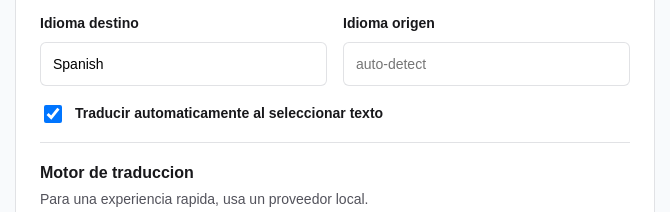
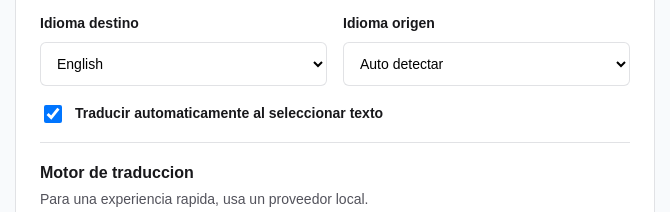
Before and after one commit to Ogarcia000/cursor-ai-translator, a browser extension: page extension/options.html in a window 1280 px wide. Shown: the part 166-378 px from the top of the page, 305-975 px from the left. Drawn offline with Linux system fonts and the light colour scheme; no server answers.

Commit message:
Add language selectors and browser defaults

```diff
--- a/extension/options.html
+++ b/extension/options.html
@@ -21,12 +21,12 @@
             <div class="field-grid">
               <label class="field">
                 <span>Idioma destino</span>
-                <input id="target-language" name="targetLanguage" type="text" autocomplete="off" placeholder="Spanish">
+                <select id="target-language" name="targetLanguage"></select>
               </label>
 
               <label class="field">
                 <span>Idioma origen</span>
-                <input id="source-language" name="sourceLanguage" type="text" autocomplete="off" placeholder="auto-detect">
+                <select id="source-language" name="sourceLanguage"></select>
               </label>
             </div>
 
--- a/extension/options.js
+++ b/extension/options.js
@@ -1,6 +1,6 @@
 const DEFAULT_SETTINGS = {
   backendUrl: "http://127.0.0.1:8787",
-  targetLanguage: "Spanish",
+  targetLanguage: "",
   sourceLanguage: "",
   autoTranslate: true,
   bubbleTheme: "light",
@@ -10,6 +10,29 @@ const DEFAULT_SETTINGS = {
   bubblePlacement: "cursor",
   autoHideMs: "0"
 };
+
+const COMMON_LANGUAGES = [
+  { code: "", label: "Auto detectar", value: "" },
+  { code: "en", label: "English", value: "English" },
+  { code: "es", label: "Español", value: "Spanish" },
+  { code: "fr", label: "Français", value: "French" },
+  { code: "de", label: "Deutsch", value: "German" },
+  { code: "it", label: "Italiano", value: "Italian" },
+  { code: "pt", label: "Português", value: "Portuguese" },
+  { code: "zh", label: "中文", value: "Chinese" },
+  { code: "ja", label: "日本語", value: "Japanese" },
+  { code: "ko", label: "한국어", value: "Korean" },
+  { code: "ar", label: "العربية", value: "Arabic" },
+  { code: "hi", label: "हिन्दी", value: "Hindi" },
+  { code: "ru", label: "Русский", value: "Russian" },
+  { code: "nl", label: "Nederlands", value: "Dutch" },
+  { code: "pl", label: "Polski", value: "Polish" },
+  { code: "tr", label: "Türkçe", value: "Turkish" },
+  { code: "vi", label: "Tiếng Việt", value: "Vietnamese" },
+  { code: "id", label: "Bahasa Indonesia", value: "Indonesian" },
+  { code: "th", label: "ไทย", value: "Thai" },
+  { code: "uk", label: "Українська", value: "Ukrainian" }
+];
 
 const form = document.querySelector("#settings-form");
 const status = document.querySelector("#status");
@@ -48,9 +71,14 @@ const providerPanels = {
 init();
 
 async function init() {
-  const settings = await chrome.storage.sync.get(DEFAULT_SETTINGS);
-  targetLanguage.value = settings.targetLanguage;
-  sourceLanguage.value = settings.sourceLanguage;
+  populateLanguageSelects();
+  const browserTargetLanguage = getBrowserTargetLanguage();
+  const settings = await chrome.storage.sync.get({
+    ...DEFAULT_SETTINGS,
+    targetLanguage: browserTargetLanguage
+  });
+  setSelectValue(targetLanguage, settings.targetLanguage || browserTargetLanguage);
+  setSelectValue(sourceLanguage, settings.sourceLanguage);
   backendUrl.value = settings.backendUrl;
   autoTranslate.checked = settings.autoTranslate;
   bubbleTheme.value = settings.bubbleTheme;
@@ -103,8 +131,8 @@ form?.addEventListener("submit", async (event) => {
   const resolvedBackendUrl = backendUrl.value.trim() || DEFAULT_SETTINGS.backendUrl;
 
   await chrome.storage.sync.set({
-    targetLanguage: targetLanguage.value.trim() || DEFAULT_SETTINGS.targetLanguage,
-    sourceLanguage: sourceLanguage.value.trim(),
+    targetLanguage: targetLanguage.value || getBrowserTargetLanguage(),
+    sourceLanguage: sourceLanguage.value,
     backendUrl: resolvedBackendUrl,
     autoTranslate: autoTranslate.checked,
     bubbleTheme: bubbleTheme.value,
@@ -205,6 +233,39 @@ function setStatus(message) {
   status.textContent = message;
 }
 
+function populateLanguageSelects() {
+  targetLanguage.replaceChildren(...COMMON_LANGUAGES
+    .filter((language) => language.value)
+    .map(createLanguageOption));
+  sourceLanguage.replaceChildren(...COMMON_LANGUAGES.map(createLanguageOption));
+}
+
+function createLanguageOption(language) {
+  const option = document.createElement("option");
+  option.value = language.value;
+  option.textContent = language.label;
+  return option;
+}
+
+function getBrowserTargetLanguage() {
+  const browserLanguage = chrome.i18n?.getUILanguage?.() || navigator.language || "en";
+  const languageCode = browserLanguage.toLowerCase().split("-")[0];
+  return COMMON_LANGUAGES.find((language) => language.code === languageCode && language.value)?.value ?? "English";
+}
+
+function setSelectValue(select, value) {
+  const hasValue = Array.from(select.options).some((option) => option.value === value);
+
+  if (!hasValue && value) {
+    const option = document.createElement("option");
+    option.value = value;
+    option.textContent = value;
+    select.appendChild(option);
+  }
+
+  select.value = value;
+}
+
 function syncProviderPanels() {
   const activeProvider = remoteProvider.value || provider.value;
 
```
Also changed, not shown: extension/background.js (+34 -2 lines), README.md.
